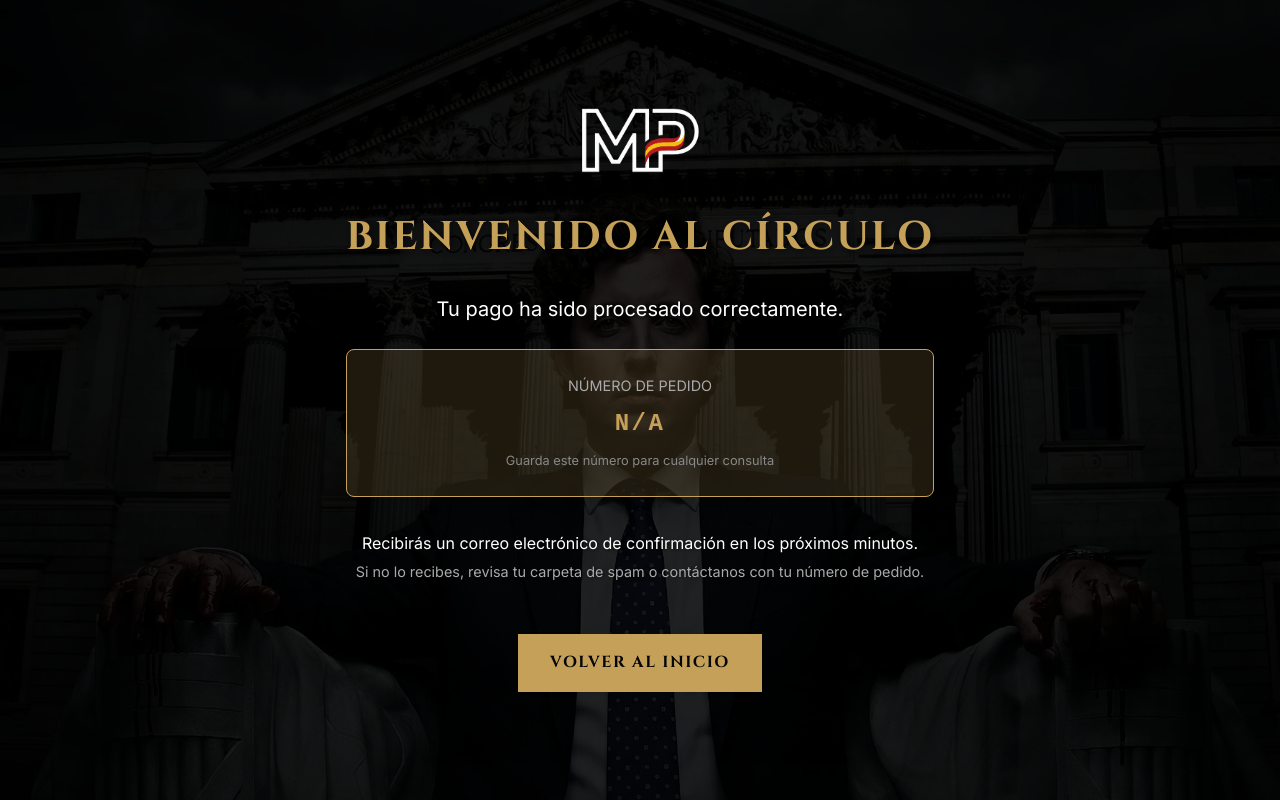
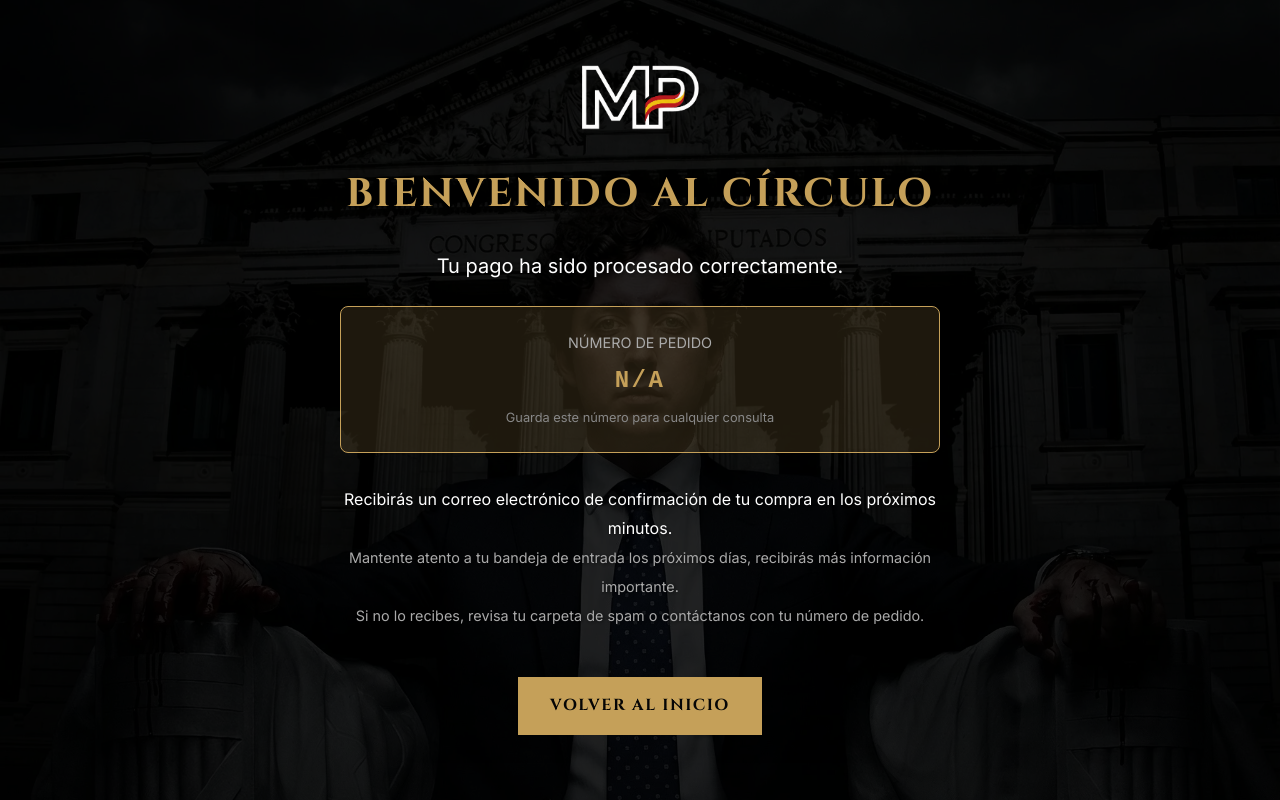
Before and after one commit to Yacarmusic/mrpresident, a Next.js app: page /success in a window 1280 px wide. Built offline with nearby package versions, Linux system fonts and the light colour scheme.

Commit message:
feat: update success page copy with info about future emails

```diff
--- a/src/app/success/page.js
+++ b/src/app/success/page.js
@@ -90,9 +90,11 @@ function SuccessContent() {
                     color: '#ffffff',
                     textShadow: '1px 1px 4px rgba(0,0,0,0.8)'
                 }}>
-                    Recibirás un correo electrónico de confirmación en los próximos minutos.
+                    Recibirás un correo electrónico de confirmación de tu compra en los próximos minutos.
                     <br />
                     <span style={{ color: '#aaa', fontSize: '0.9rem' }}>
+                        Mantente atento a tu bandeja de entrada los próximos días, recibirás más información importante.
+                        <br />
                         Si no lo recibes, revisa tu carpeta de spam o contáctanos con tu número de pedido.
                     </span>
                 </p>
```
